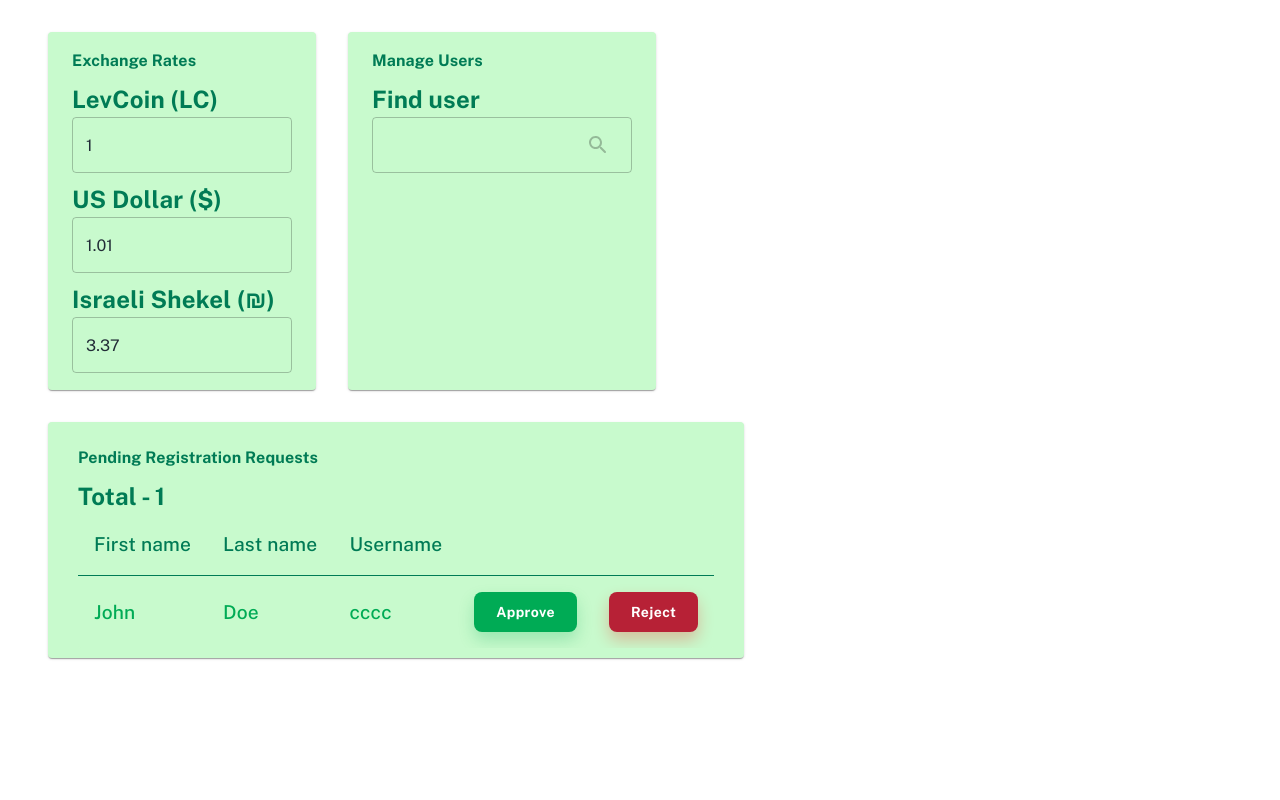
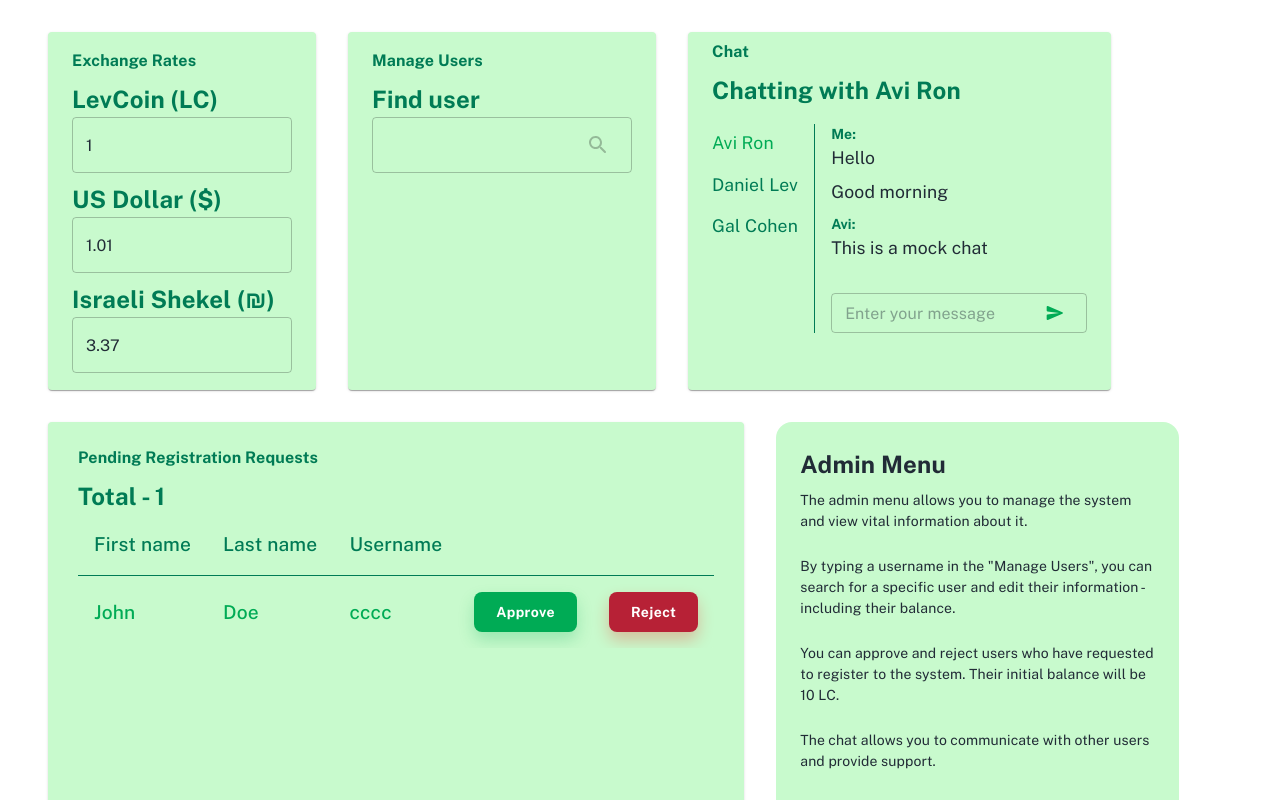
Before and after one commit to PCOffline/LevBank-frontend, a React (Create React App) app: page / in a window 1280 px wide. Built offline with nearby package versions, Linux system fonts and the light colour scheme.

Commit message:
feat: chat in admin

```diff
--- a/src/components/pages/Admin/UserSearch.js
+++ b/src/components/pages/Admin/UserSearch.js
@@ -192,9 +192,6 @@ export default function UserSearch () {
             <IconButton onClick={handleUserDelete}>
               <DeleteRoundedIcon color='error' fontSize='large' />
             </IconButton>
-            <IconButton>
-              <ChatBubbleRoundedIcon color='primary' fontSize='large' />
-            </IconButton>
           </ButtonContainer>
         </UserContainer>
       )}
--- a/src/components/pages/Admin/index.js
+++ b/src/components/pages/Admin/index.js
@@ -4,6 +4,8 @@ import Table from '../../common/Table';
 import styled from '@emotion/styled';
 import Exchange from '../Home/Exchange';
 import UserSearch from './UserSearch';
+import Chat from '../../common/Chat';
+import InfoCard from '../../common/InfoCard';
 
 const Container = styled(Box)(({ theme }) => ({
   display: 'flex',
@@ -36,9 +38,11 @@ const SubTitle = styled(Typography)(({ theme }) => ({
   margin: '8px 0px 0px',
 }));
 
-const Text = styled(Typography)(({ theme }) => ({
-  fontSize: '1.1rem',
-  color: theme.palette.primary.main,
+const StyledInfoCard = styled(InfoCard)(({ theme }) => ({
+  width: '30%',
+  [theme.breakpoints.down('md')]: {
+    width: 'fit-content',
+  }
 }));
 
 const requestFields = [
@@ -51,13 +55,20 @@ const requestButtons = [
   { text: 'Reject', negative: true, onClick: () => console.log('Rejected') },
 ];
 
+const mockUsers = [
+  { username: 'aviron3', firstName: 'Avi', lastName: 'Ron', balance: 50 },
+  { username: 'danilev', firstName: 'Daniel', lastName: 'Lev', balance: 10 },
+  { username: 'gal555', firstName: 'Gal', lastName: 'Cohen', balance: 0 }
+];
+
 export default function Admin (props) {
   const { user } = props;
 
   return (
     <Container>
       <StyledExchange />
-      <UserSearch />
+      <UserSearch users={mockUsers} />
+      <Chat users={mockUsers} />
       <Requests>
         <Title>Pending Registration Requests</Title>
         <SubTitle>Total - {user.pendingRequests.length}</SubTitle>
@@ -67,6 +78,16 @@ export default function Admin (props) {
           data={user.pendingRequests}
         />
       </Requests>
+      <StyledInfoCard
+        title='Admin Menu'
+        details={[
+          'The admin menu allows you to manage the system and view vital information about it.',
+          'By typing a username in the "Manage Users", you can search for a specific user and edit their information - including their balance.',
+          'You can approve and reject users who have requested to register to the system. Their initial balance will be 10 LC.',
+          'The chat allows you to communicate with other users and provide support.',
+        ]}
+        withChat={false}
+      />
     </Container>
   );
 }
```
